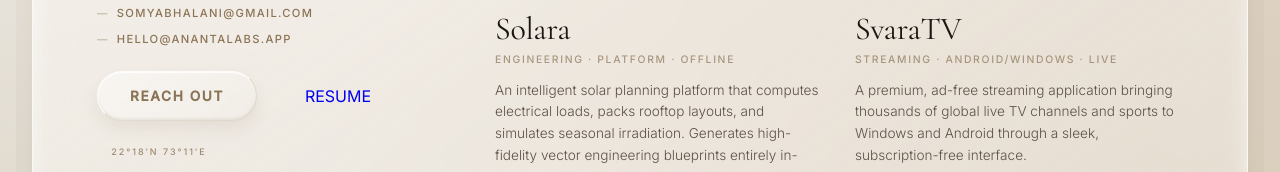
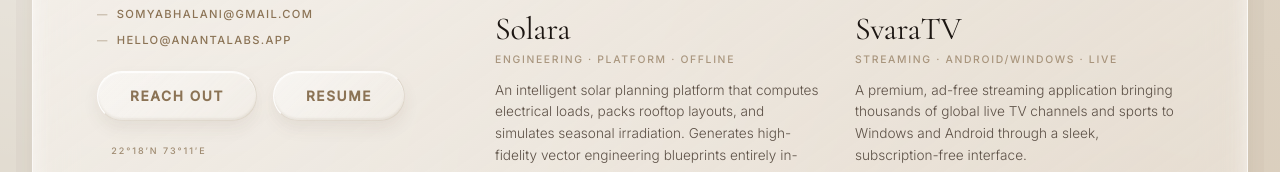
Before and after one commit to somyabhalani/portfolio, a plain HTML site: page index.html in a window 1280 px wide. Shown: the part 524-696 px from the top of the page. Drawn offline with nearby package versions, Linux system fonts and the light colour scheme; a script that the page names is missing.

Commit message:
Update index.html

```diff
--- a/index.html
+++ b/index.html
@@ -933,8 +933,8 @@ textarea.form-input {
   pointer-events: none;
 }
 
-/* Modal Button override */
-button.contact-btn {
+/* Modal Button override*/
+.contact-btn {
   display: inline-block;
   background: linear-gradient(135deg, rgba(255,255,255,0.5) 0%, rgba(255,255,255,0.1) 100%);
   backdrop-filter: blur(16px);
```
